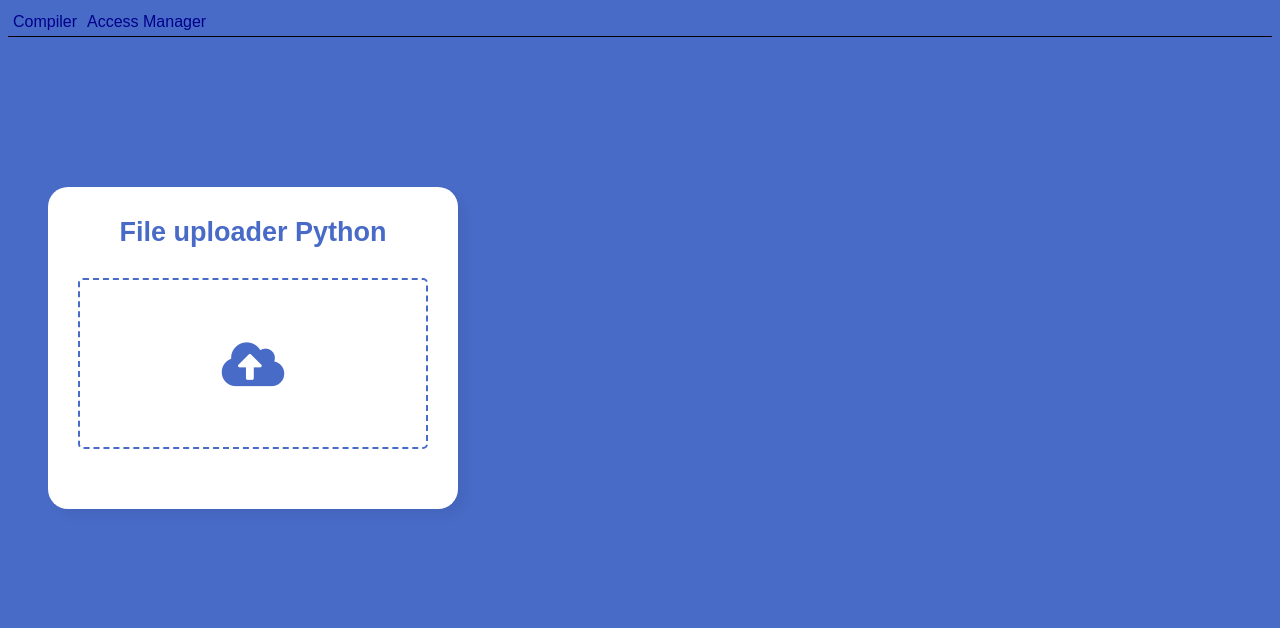
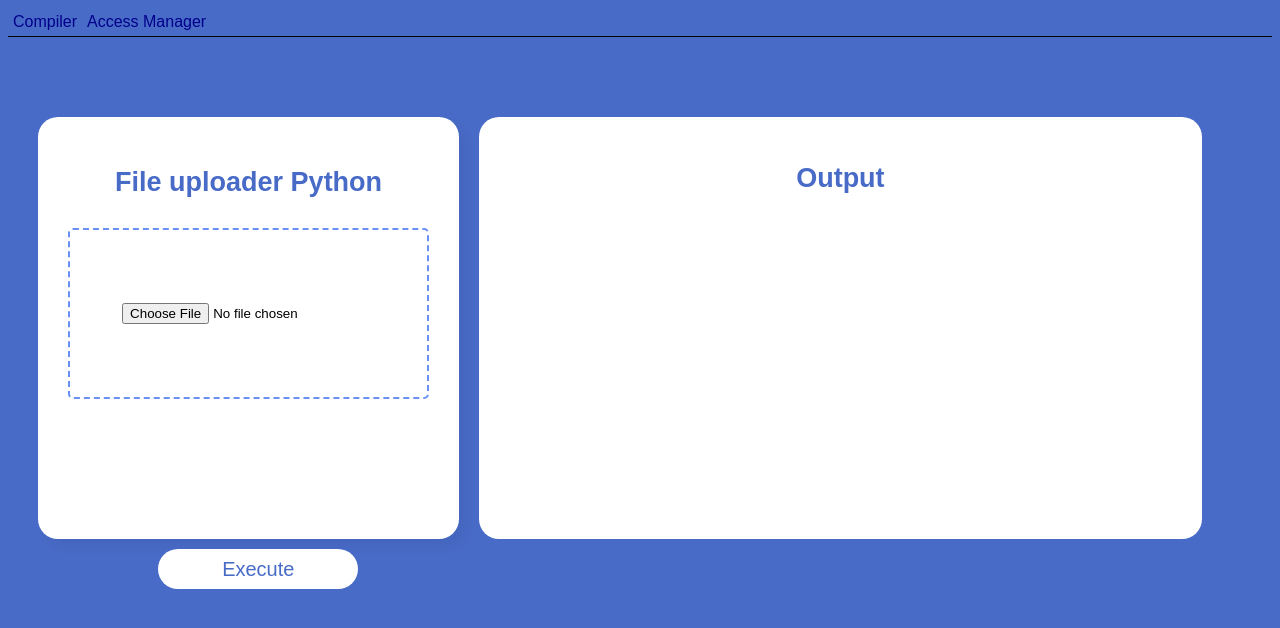
Before and after one commit to CS-Group-L/GroupL-Project, a React (Vite) app in the folder client/: page / in a window 1280 px wide. Shown: the top 628 px of the page. Built offline with nearby package versions, Linux system fonts and the light colour scheme.

Commit message:
File uploader + Output section

```diff
--- a/client/src/views/CompilerPage.jsx
+++ b/client/src/views/CompilerPage.jsx
@@ -1,21 +1,37 @@
 import './CompilerPage.scss'
 
 const CompilerPage = () => {
+
+    function uploadFile() {
+        var input = document.getElementById("chosenFile");
+
+        if (input.value.length == 0) {
+            document.getElementById("errorMessage").style.display="block";
+            return false;
+        } else {
+            document.getElementById("errorMessage").style.display="none";
+        }
+
+    }
+
     return (
-
-    <div>
-
-        <div className='wrapper'>
-            <header>File uploader Python</header>
-            <form>
-                <i className='fas fa-cloud-upload-alt' id='icon'></i>
-            </form>
-            <section className='progress-area'></section>
-            <section className='uploaded-area'></section>
-
+        <div className='container'>
+            <div className='wrapper'>
+                <div className='left'>
+                <header>File uploader Python</header>
+                    <form>
+                        <input type="file" id='chosenFile' name='filename' accept='.py'></input>
+                    </form>
+                <div className='errorMessageBox'>
+                <p id='errorMessage' hidden>Error: You have to choose a .py file</p>
+                </div>
+                <button onClick={uploadFile} className='buttonExecute'>Execute</button>
+                </div>
+                <div className='right'>
+                <header>Output</header>
+                </div>
+            </div>
         </div>
-
-    </div>
 
     );
 };
--- a/client/src/views/CompilerPage.scss
+++ b/client/src/views/CompilerPage.scss
@@ -3,46 +3,118 @@
 }
 
 body {
-    background: #486BC7;
+    background-color:  #486BC7;
+}
+.container .wrapper {
+    padding: 80px 30px;
+    display: grid;
+    grid-template-columns: repeat(2, minmax(230px, 1fr));
 }
 
-.wrapper {
-    width: 350px;
-    background: #fff;
-    border-radius: 5px;
+.container .wrapper {
+    display: flex;
+}
+
+// left section
+.container .wrapper .left {
+    width: 30%;
+    padding-left: 100px;
+    background-color: #fff;
     padding: 30px;
     box-shadow: 7px 7px 12px rgba(0, 0, 0, 0.05);
     border-radius: 20px;
-    position: relative;
-    top: 150px;
-    left: 40px;
 }
 
-.wrapper header {
+.container .wrapper .left header{
     color: #486BC7;
     font-size: 27px;
     font-weight: 600;
     text-align: center;
+    padding-top: 20px;
 }
 
 .wrapper form {
     height: 167px;
     display: flex;
-    cursor: pointer;
     margin: 30px 0;
     align-items: center;
     justify-content: center;
     flex-direction: column;
     border-radius: 5px;
-    border: 2px dashed #486BC7;
+    border: 2px dashed #6990F2;
 }
 
-#icon {
-    font-size: 50px;
-    color: #486BC7;
+.errorMessageBox {
+    height: 40px;
 }
 
+#errorMessage {
+    color: red;
+    text-align: center;
+}
+
+// right section
+.container .wrapper .right {
+    width: 60%;
+    align-items: center;
+    justify-content: center;
+    flex-direction: column;
+    display: flex;
+    background-color: #fff;
+    position: relative;
+    left: 20px;
+    border-radius: 20px;
+}
+
+.container .wrapper .right header{
+    color: #486BC7;
+    font-size: 27px;
+    font-weight: 600;
+    text-align: center;
+    position: relative;
+    bottom: 150px
+}
+
+// button
 .buttonExecute {
-    background-color: white;
-    width: 20px;
+    position: relative;
+    top: 80px;
+    left: 25%;
+    width: 200px;
+    height: 40px;
+    background-color: #fff;
+    border: none;
+    border-radius: 20px;
+    cursor: pointer;
+    color: #486BC7;
+    font-size: 20px;
 }
+
+.buttonExecute:hover {
+    background-color: rgb(238, 238, 238);
+}
+
+/*Responsive*/
+@media (max-width: 800px) {
+    .container .wrapper {
+        padding: 30px 30px;
+        display: grid;
+        grid-template-columns: repeat(1, minmax(230px, 1fr));
+        grid-gap: 20px;
+        text-align: center;
+    }
+
+    .container .wrapper .left {
+        width: 100%;
+        padding-left: 0;
+    }
+
+    .container .wrapper .right {
+        width: 100%;
+    }
+
+    .container .wrapper .right img {
+       padding-top: 40px;
+       padding-bottom: 20px;
+    }
+}
```
